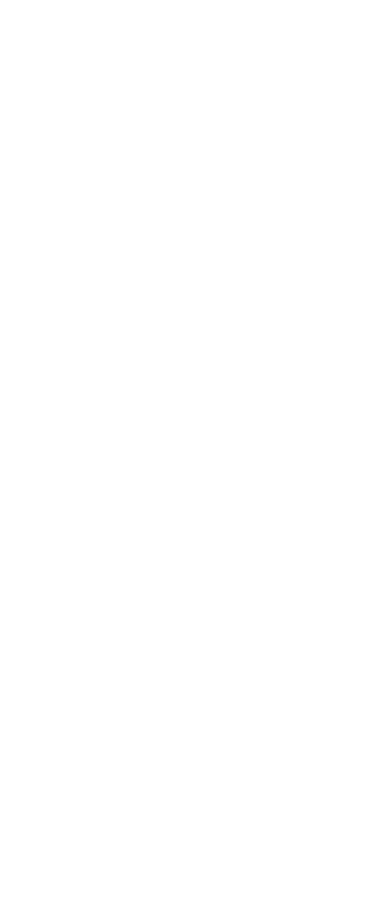
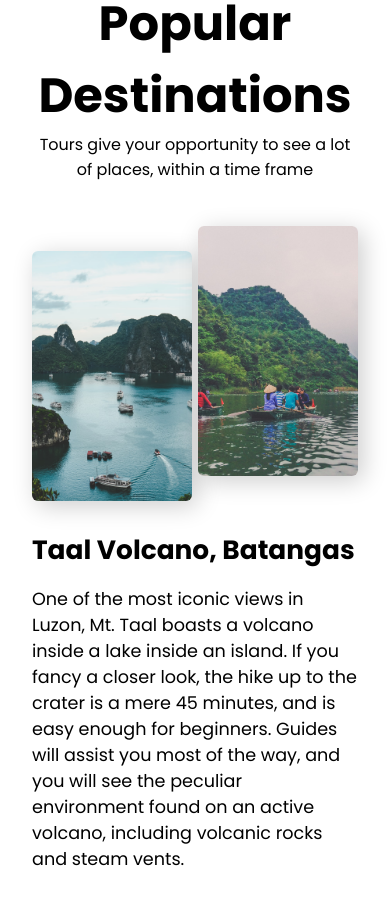
Before and after one commit to Muratozbk/trek-travel-react-project, a React (Create React App) app: page / in a window 390 px wide. Shown: the part 920-1824 px from the top of the page. Before the commit the page ends 851 px from the top, so only its background shows below. Built offline with nearby package versions, Linux system fonts and the light colour scheme.

Commit message:
destination component

```diff
--- /dev/null
+++ b/src/components/Destination.jsx
@@ -0,0 +1,33 @@
+import './DestinationStyles.css';
+import Mountain1 from '../assets/1.jpg'
+import Mountain2 from '../assets/2.jpg'
+import Mountain3 from '../assets/3.jpg'
+import Mountain4 from '../assets/4.jpg'
+
+import React from 'react'
+
+function Destination() {
+    return (
+        <div className='destination'>
+            <h1>Popular Destinations</h1>
+            <p>Tours give your opportunity to see a lot of places, within a time frame</p>
+
+
+            <div className="first-des">
+                <div className="des-text">
+                    <h2>Taal Volcano, Batangas</h2>
+                    <p>One of the most iconic views in Luzon, Mt. Taal boasts a volcano inside a lake inside an island. If you fancy a closer look, the hike up to the crater is a mere 45 minutes, and is easy enough for beginners. Guides will assist you most of the way, and you will see the peculiar environment found on an active volcano, including volcanic rocks and steam vents.
+                    </p>
+                </div>
+
+                <div className="image">
+                    <img src={Mountain1} alt="destination1" />
+                    <img src={Mountain2} alt="destination2" />
+                </div>
+
+            </div>
+        </div>
+    )
+}
+
+export default Destination
--- /dev/null
+++ b/src/components/DestinationStyles.css
@@ -0,0 +1,72 @@
+.destination {
+    margin: 4rem 6rem;
+}
+
+.destination h1 {
+    font-size: 3rem;
+}
+
+.first-des {
+    display: flex;
+    align-items: center;
+    justify-content: space-between;
+    margin-top: 4.5rem;
+}
+
+.des-text {
+    width: 45%;
+    text-align: start;
+    font-size: 1.1rem;
+}
+
+.des-text h2 {
+    padding-bottom: 1rem;
+}
+
+.image {
+    position: relative;
+    width: 50%;
+    display: flex;
+    justify-content: space-between;
+    z-index: -99;
+}
+
+.image img {
+    width: 49%;
+    height: 350px;
+    object-fit: cover;
+    border-radius: 6px;
+    box-shadow: 5px 5px 25px 0 rgba(0, 0, 0, 0.2);
+}
+
+.image img:nth-child(2) {
+    position: absolute;
+    top: -10%;
+    right: 0;
+}
+
+@media screen and (max-width:850px) {
+    .destination {
+        margin: 4rem 2rem;
+    }
+
+    .first-des {
+        flex-direction: column-reverse;
+        margin-top: 2.5rem;
+    }
+
+    .des-text {
+        width: 100%;
+    }
+
+    .image {
+        width: 100%;
+        margin: 1.8rem 0;
+    }
+
+    .image img {
+        height: 250px;
+    }
+}
+
+/* 2.16.40 */
--- a/src/components/HeroStyles.css
+++ b/src/components/HeroStyles.css
@@ -25,9 +25,9 @@
 }
 
 .hero-text h1 {
-    font-size: 3rem;
+    font-size: 3.2rem;
     font-weight: 800;
-    background: #fdfdfd;
+    background: #fff;
     -webkit-background-clip: text;
     -webkit-text-fill-color: transparent;
 }
--- a/src/routes/Home.js
+++ b/src/routes/Home.js
@@ -2,6 +2,7 @@
 import Navbar from '../components/Navbar'
 import Hero from '../components/Hero'
 import Img12 from '../assets/12.jpg'
+import Destination from '../components/Destination'
 
 function Home() {
     return (
@@ -14,7 +15,10 @@
                 text="Choose your favourite destination."
                 buttonText="Travel Plan"
                 url='/'
-                btnClass="show" />
+                btnClass="show"
+            />
+
+            <Destination />
         </>
     )
 }
```
